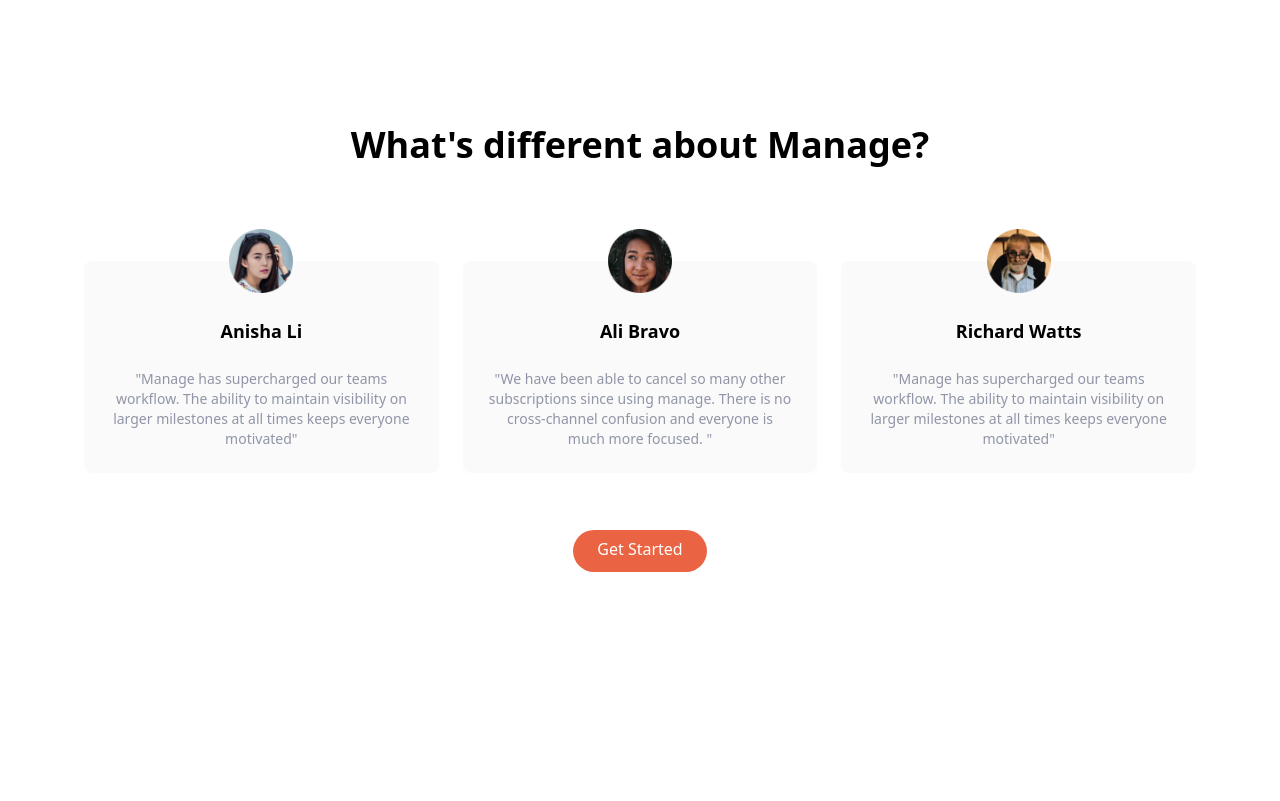
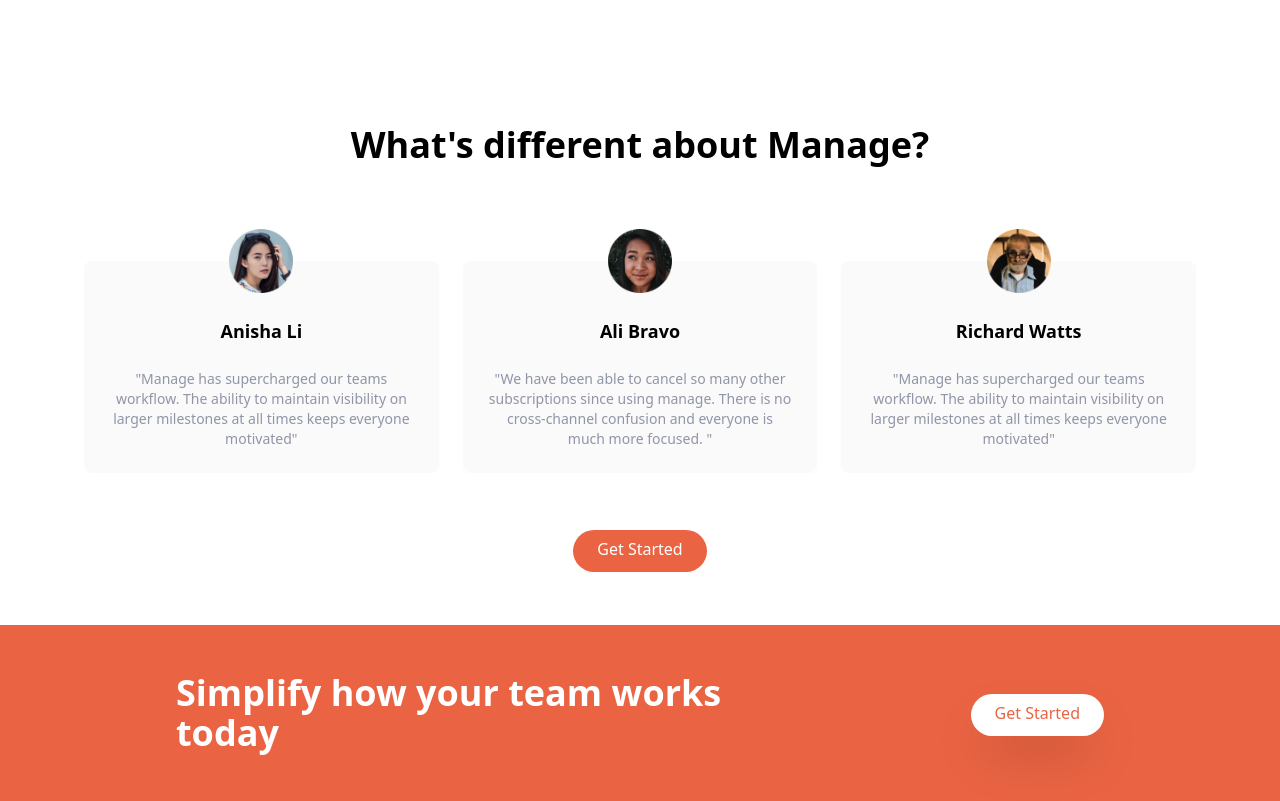
Before and after one commit to AyanUpadhaya/landing-page-tailwind, a website: page index.html in a window 1280 px wide. Shown: the part 1079-1880 px from the top of the page. Before the commit the page ends 1704 px from the top, so only its background shows below. Drawn offline with Linux system fonts and the light colour scheme.

Commit message:
cta section added

```diff
--- a/index.html
+++ b/index.html
@@ -232,5 +232,24 @@
 
     </div>
    </section>
+
+   <!-- CTA section -->
+   <section id="cta" class="bg-brightRed">
+    <!-- flex container -->
+    <div class="container flex flex-col items-center justify-between px-6 py-24 mx-auto space-y-12 md:py-12 md:flex-row md:space-y-0">
+        <!-- heading -->
+        <h2 class="text-5xl font-bold leading-tight text-center text-white md:text-4xl md:max-w-xl md:text-left">
+            Simplify how your team works today
+        </h2>
+
+        <!-- button -->
+        <div>
+            <a href="" class="p-3 px-6 pt-2 text-brightRed bg-white rounded-full shadow-2xl baseline hover:bg-gray-900">Get Started</a>
+        </div>
+    </div>
+
+   </section>
+
+
 </body>
 </html>
```
Also changed, not shown: css/main.css.
